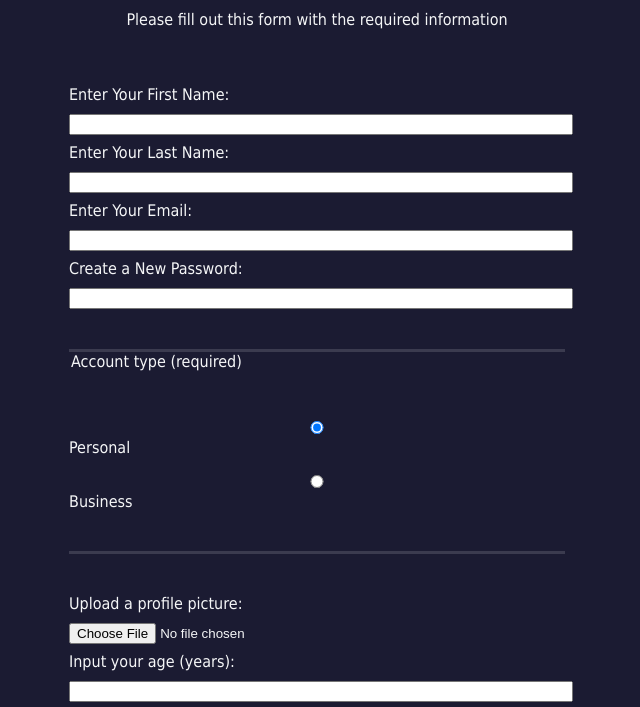
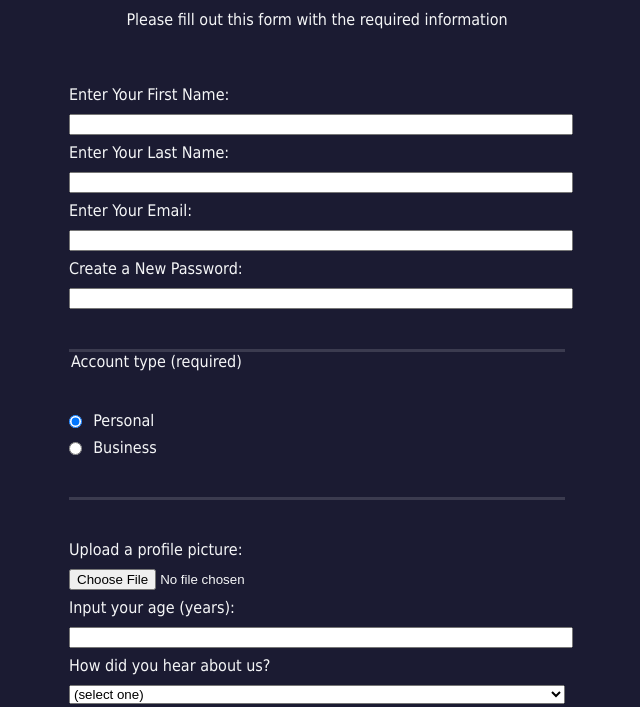
Before and after one commit to luis-jmtz/Simple-HTML-Form, a plain HTML site: page index.html in a window 1280 px wide. Shown: the part 92-799 px from the top of the page, without its empty margins (323-963 px from the left). Drawn offline with Linux system fonts and the light colour scheme.

Commit message:
styling for inline class

```diff
--- a/styles.css
+++ b/styles.css
@@ -41,3 +41,10 @@ input, textarea, select{
   margin-left:0;
   margin-right:0;
 }
+
+
+.inline {
+  width: unset;
+  margin: 0 0.5em 0 0;
+  vertical-align: middle;
+}
```
